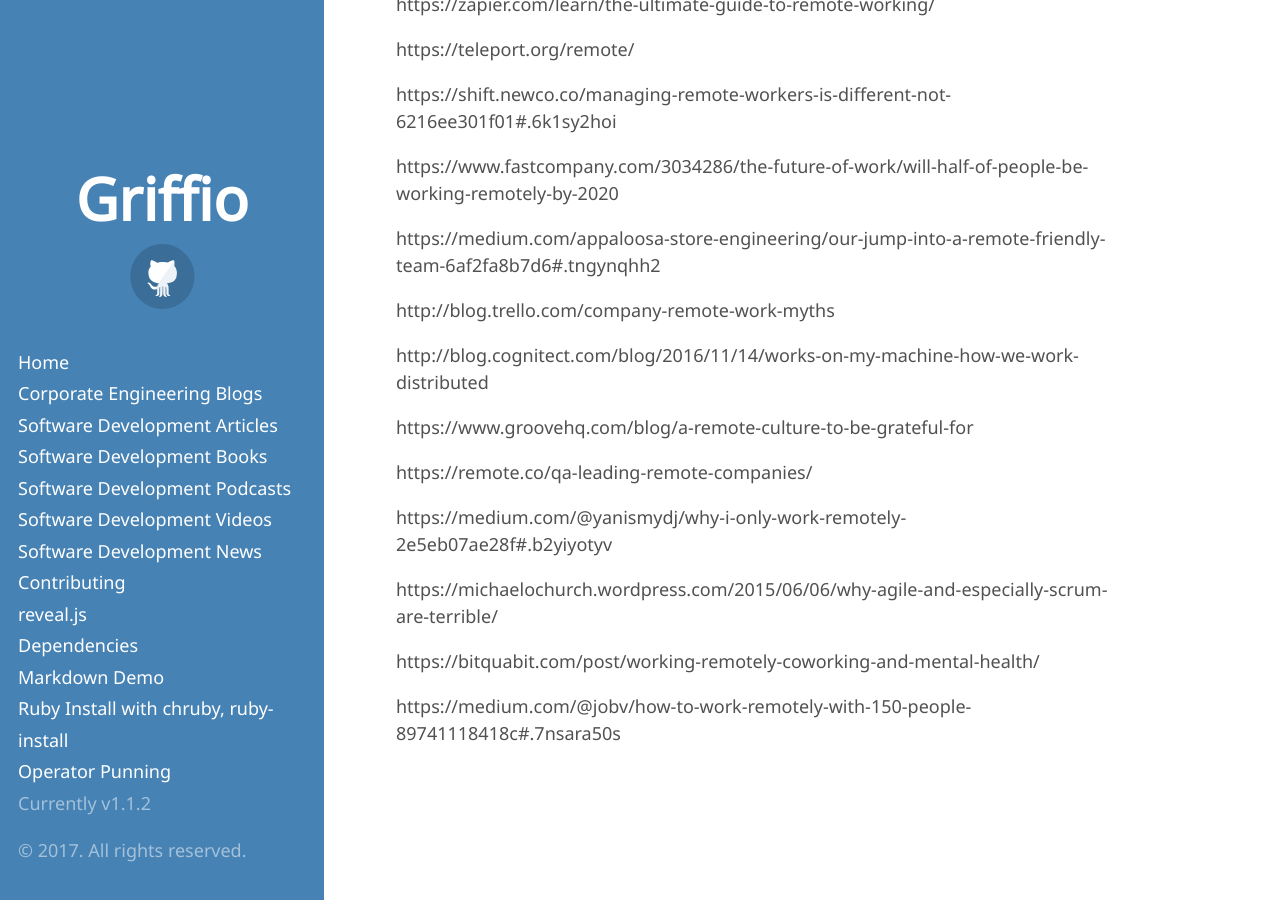
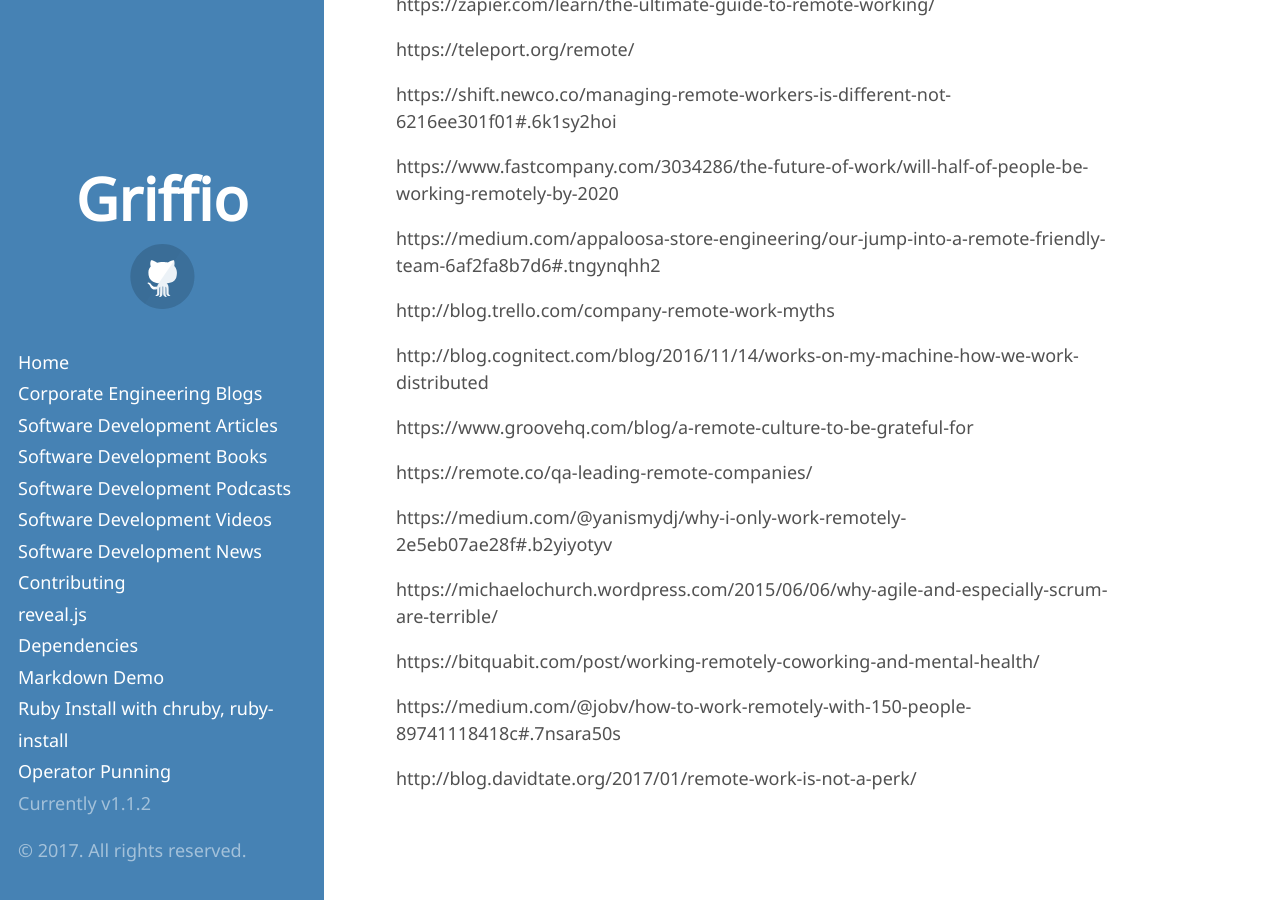
Before and after one commit to griffio/griffio.github.io, a Jekyll site: the page built from distributed_and_remote.md, in a window 1280 px wide and 900 px high, scrolled down 4680 px. Built offline with Jekyll 4.4.1, drawn with Linux system fonts in a browser that asks for light colours; some web fonts are replaced; our own code applies the rules of GitHub Pages for plain Markdown files; some of the changed lines change nothing that is shown.

Commit message:
Update distributed_and_remote.md

```diff
--- a/distributed_and_remote.md
+++ b/distributed_and_remote.md
@@ -203,3 +203,5 @@ https://michaelochurch.wordpress.com/2015/06/06/why-agile-and-especially-scrum-a
 https://bitquabit.com/post/working-remotely-coworking-and-mental-health/
 
 https://medium.com/@jobv/how-to-work-remotely-with-150-people-89741118418c#.7nsara50s
+
+http://blog.davidtate.org/2017/01/remote-work-is-not-a-perk/
```
